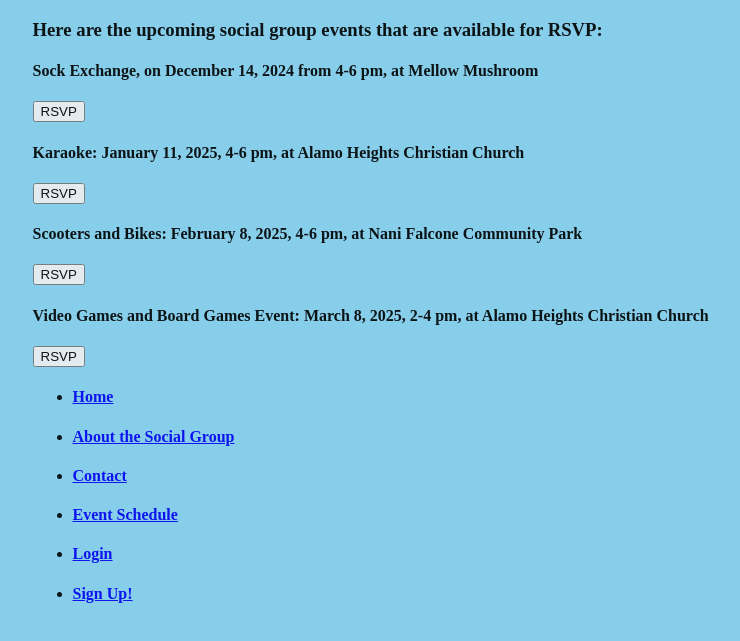
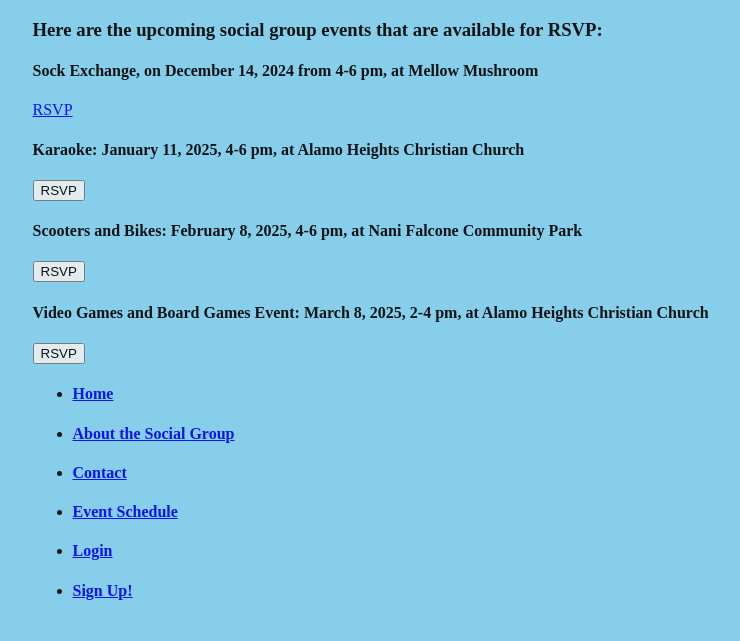
Before and after one commit to GianMR8/rsvp, a plain HTML site: page index.html in a window 1280 px wide. Shown: the part 67-708 px from the top of the page, without its empty margins (224-964 px from the left). Drawn offline with Linux system fonts and the light colour scheme.

Commit message:
initialize

```diff
--- a/index.html
+++ b/index.html
@@ -14,7 +14,7 @@
     <div id="container">
     <h3>Here are the upcoming social group events that are available for RSVP:</h3>
     <h4>Sock Exchange, on December 14, 2024 from 4-6 pm, at Mellow Mushroom</h4>
-    <button type="submit">RSVP<a href="https://docs.google.com/forms/d/e/1FAIpQLSfi6bHJNvqjeCTCqTPVIRO6l7RR0KTYSXSkD4iaIjmZDF-_lA/viewform?usp=dialog"></a></button>
+    <a href="https://docs.google.com/forms/d/e/1FAIpQLSfi6bHJNvqjeCTCqTPVIRO6l7RR0KTYSXSkD4iaIjmZDF-_lA/viewform?usp=dialog">RSVP</a>
     <h4>Karaoke: January 11, 2025, 4-6 pm, at Alamo Heights Christian Church</h4>
     <button type="submit">RSVP</button>
     <h4>Scooters and Bikes: February 8, 2025, 4-6 pm, at Nani Falcone Community Park</h4>
```
